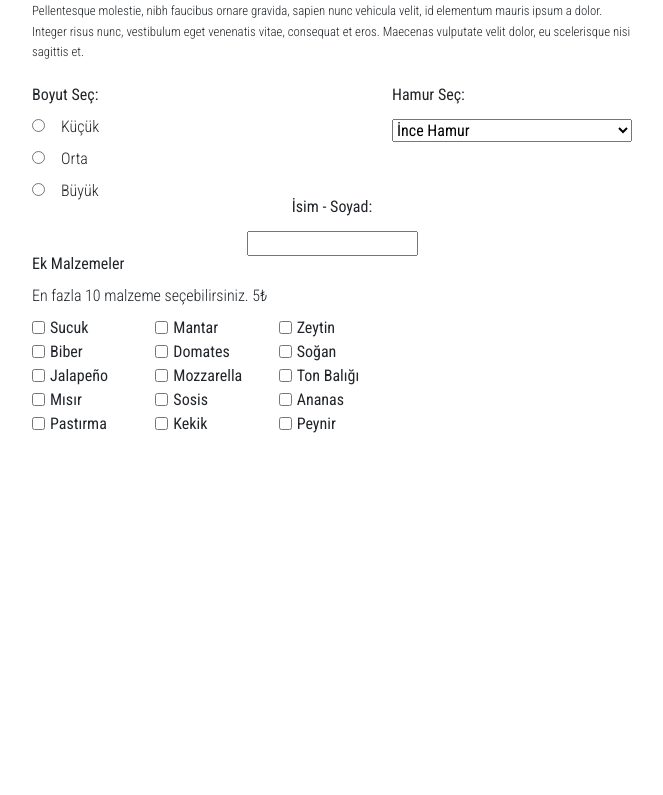
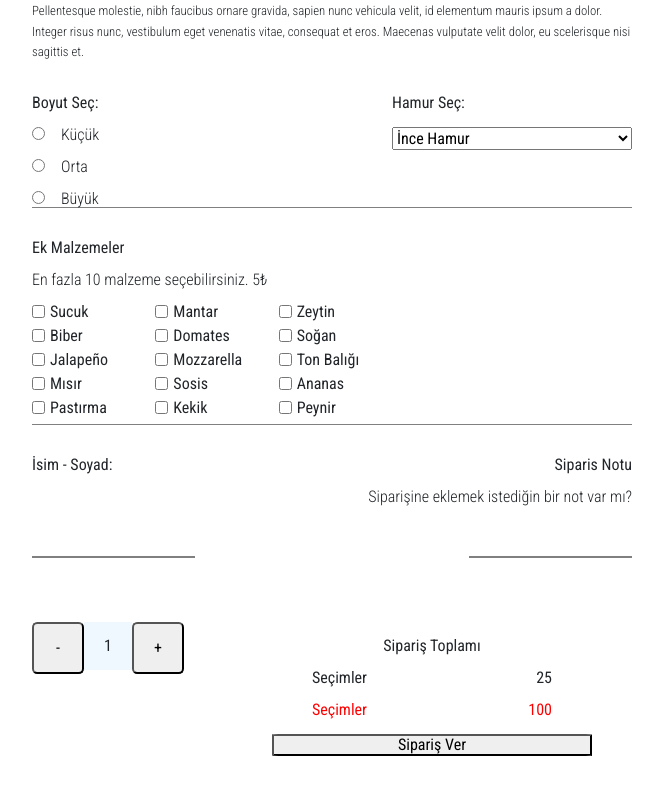
Before and after one commit to ahmetkvs/wit-s8-challenge-pizza-project, a React (Vite) app: page / in a window 1280 px wide. Shown: the part 325-1120 px from the top of the page, without its empty margins (308-971 px from the left). Before the commit the page ends 845 px from the top, so only its background shows below. Built offline with nearby package versions, Linux system fonts and the light colour scheme.

Commit message:
Pizza Order form stil tamamlandi (IT1)

```diff
--- a/src/App.jsx
+++ b/src/App.jsx
@@ -1,12 +1,13 @@
 import "./styles/reset.css";
 import "./styles/App.css";
+
+import Order from "./Order.jsx";
 //import Home from "./Home.jsx";
-import Order from "./Order.jsx";
 
 const App = () => {
   return (
     <div>
-      <Order></Order>
+      <Order />
     </div>
   );
 };
--- a/src/Order.jsx
+++ b/src/Order.jsx
@@ -40,15 +40,15 @@ export default function Order() {
             <div className="pizzaForm-boyut">
               <p>Boyut Seç:</p>
               <span>
-                <input type="radio" name="pizza-boyut-s" id="pizza-boyut-s" />
+                <input type="radio" name="pizza-boyut" id="pizza-boyut-s" />
                 <label htmlFor="pizza-boyut-s">Küçük</label>
               </span>
               <span>
-                <input type="radio" name="pizza-boyut-m" id="pizza-boyut-m" />
+                <input type="radio" name="pizza-boyut" id="pizza-boyut-m" />
                 <label htmlFor="pizza-boyut-m">Orta</label>
               </span>
               <span>
-                <input type="radio" name="pizza-boyut-l" id="pizza-boyut-l" />
+                <input type="radio" name="pizza-boyut" id="pizza-boyut-l" />
                 <label htmlFor="pizza-boyut-l">Büyük</label>
               </span>
             </div>
@@ -61,10 +61,6 @@ export default function Order() {
                 <option value="kalin">Kalin Hamur</option>
               </select>
             </div>
-          </div>
-          <div className="pizzaForm-name">
-            <label htmlFor="costumer-name">İsim - Soyad:</label>
-            <input type="text" id="costumer-name" />
           </div>
           <div className="pizzaForm-extras">
             <p id="checkbox-array-label">Ek Malzemeler</p>
@@ -95,12 +91,38 @@ export default function Order() {
               ))}
             </div>
           </div>
-          <div className="pizzaForm-not"></div>
+          <div className="pizzaForm-textInputs">
+            <div className="pizzaForm-name">
+              <label htmlFor="costumer-name">İsim - Soyad:</label>
+              <input type="text" id="costumer-name" />
+            </div>
+            <div className="pizzaForm-not">
+              <label htmlFor="costumer-name">Siparis Notu</label>
+              <p>Siparişine eklemek istediğin bir not var mı?</p>
+              <input type="text" id="costumer-name" />
+            </div>
+          </div>
           <div className="pizzaForm-checkout-container">
-            <div className="pizzaForm-pizzaCounter"></div>
-            <div className="pizzaForm-checkout"></div>
+            <div className="pizzaForm-pizzaCounter">
+              <button>-</button>
+              <p>1</p>
+              <button>+</button>
+            </div>
+            <div className="pizzaForm-checkout">
+              <h3>Sipariş Toplamı</h3>
+              <span>
+                <p className="pizzaCheckout-extras">Seçimler</p>
+                <p>25</p>
+              </span>
+              <span className="red-text">
+                <p className="pizzaCheckout-extras">Seçimler</p>
+                <p>100</p>
+              </span>
+              <button>Sipariş Ver</button>
+            </div>
           </div>
         </form>
+        <footer></footer>
       </main>
     </>
   );
--- a/src/styles/Order.css
+++ b/src/styles/Order.css
@@ -65,11 +65,12 @@ header {
 }
 
 .pizzaForm-init-container {
-  margin-top: 1.5rem;
+  margin-top: 2rem;
   display: flex;
   flex-direction: row;
   width: 100%;
   justify-content: space-between;
+  border-bottom: 1px solid gray;
 }
 
 .pizzaForm-name {
@@ -96,6 +97,7 @@ header {
 }
 
 .pizzaForm-extras {
+  margin-top: 2rem;
   display: flex;
   flex-direction: column;
   gap: 1rem;
@@ -108,3 +110,104 @@ header {
 .pizzaForm-extras p {
   font-weight: 300;
 }
+
+.pizzaForm-name,
+.pizzaForm-not {
+  margin-top: 2rem;
+  width: 100%;
+  display: flex;
+  flex-direction: column;
+  gap: 1rem;
+}
+.pizzaForm-name {
+  align-items: flex-start;
+  gap: 3rem;
+}
+.pizzaForm-not {
+  align-items: flex-end;
+}
+
+.pizzaForm-textInputs {
+  display: flex;
+  border-top: 1px solid gray;
+}
+
+.pizzaForm-not p {
+  font-weight: 300;
+}
+
+.pizzaForm-textInputs input {
+  border: none;
+  border-bottom: 2px solid gray;
+  outline: none;
+  padding: 8px 0;
+  transition: border-color 0.3s ease-in-out;
+}
+
+.pizzaForm-textInputs input:focus {
+  border-bottom: 2px solid black; /* Change border color on focus */
+}
+
+footer {
+  height: 300px;
+}
+
+.pizzaForm-checkout-container {
+  margin-top: 2rem;
+  display: flex;
+  justify-content: space-between;
+}
+
+.pizzaForm-pizzaCounter {
+  padding-top: 2rem;
+  display: flex;
+  flex: 1;
+}
+
+.pizzaForm-pizzaCounter button {
+  display: flex;
+  width: 2rem;
+  height: 2rem;
+  justify-content: center;
+  align-items: center;
+  padding: 1.5rem 1.5rem;
+  border-radius: 10%;
+}
+
+.pizzaForm-pizzaCounter p {
+  display: flex;
+  width: 2rem;
+  height: 2rem;
+  justify-content: center;
+  align-items: center;
+  padding: 1.5rem 1.5rem;
+  background-color: aliceblue;
+}
+
+.pizzaForm-checkout {
+  margin-top: 3rem;
+  flex: 2;
+  display: flex;
+  flex-direction: column;
+  justify-content: center;
+  align-items: center;
+  gap: 1rem;
+}
+
+.pizzaForm-checkout button {
+  width: 80%;
+  border-radius: 2%;
+}
+
+.pizzaForm-checkout span {
+  display: flex;
+  flex-direction: row;
+  width: 60%;
+  justify-content: space-between;
+}
+
+.red-text {
+  color: red;
+}
+
+/*How to add red asterisk to required */
```
